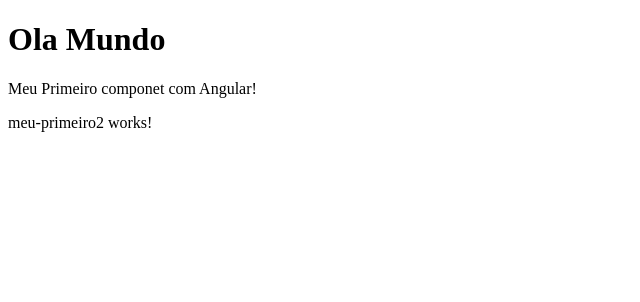
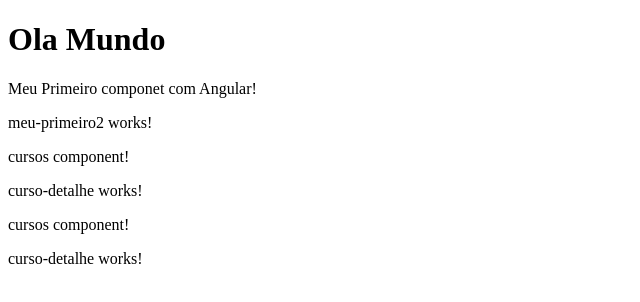
Before and after one commit to victormessiasaraujo/Loiane-Angular, an Angular app in the folder primeiro-projeto/: page / in a window 1280 px wide. Shown: the top 302 px of the page, without its empty margins (0-640 px from the left). Built offline with nearby package versions, Linux system fonts and the light colour scheme.

Commit message:
#aula 5: ngModule

```diff
--- a/primeiro-projeto/src/app/app.component.html
+++ b/primeiro-projeto/src/app/app.component.html
@@ -1,3 +1,7 @@
 <h1>{{title}}</h1>
+
 <meu-primeiro-component></meu-primeiro-component>
+
 <app-meu-primeiro2></app-meu-primeiro2>
+
+<app-cursos></app-cursos>
--- a/primeiro-projeto/src/app/app.module.ts
+++ b/primeiro-projeto/src/app/app.module.ts
@@ -3,6 +3,8 @@
 
 import { AppRoutingModule } from './app-routing.module';
 import { AppComponent } from './app.component';
+import { CursosModule } from './cursos/cursos.module';
+
 import { MeuPrimeiroComponent } from './meu-primeiro/meu-primeiro.component';
 import { MeuPrimeiro2Component } from './meu-primeiro2/meu-primeiro2.component';
 
@@ -14,7 +16,8 @@
   ],
   imports: [
     BrowserModule,
-    AppRoutingModule
+    AppRoutingModule,
+    CursosModule
   ],
   providers: [],
   bootstrap: [AppComponent]
--- /dev/null
+++ b/primeiro-projeto/src/app/cursos/curso-detalhe/curso-detalhe.component.html
@@ -0,0 +1 @@
+<p>curso-detalhe works!</p>
--- /dev/null
+++ b/primeiro-projeto/src/app/cursos/curso-detalhe/curso-detalhe.component.ts
@@ -0,0 +1,15 @@
+import { Component, OnInit } from '@angular/core';
+
+@Component({
+  selector: 'app-curso-detalhe',
+  templateUrl: './curso-detalhe.component.html',
+  styleUrls: ['./curso-detalhe.component.scss']
+})
+export class CursoDetalheComponent implements OnInit {
+
+  constructor() { }
+
+  ngOnInit(): void {
+  }
+
+}
--- /dev/null
+++ b/primeiro-projeto/src/app/cursos/cursos.component.html
@@ -0,0 +1,3 @@
+<p>cursos component!</p>
+
+<app-curso-detalhe></app-curso-detalhe>
--- /dev/null
+++ b/primeiro-projeto/src/app/cursos/cursos.component.ts
@@ -0,0 +1,15 @@
+import { Component, OnInit } from '@angular/core';
+
+@Component({
+  selector: 'app-cursos',
+  templateUrl: './cursos.component.html',
+  styleUrls: ['./cursos.component.scss']
+})
+export class CursosComponent implements OnInit {
+
+  constructor() { }
+
+  ngOnInit(): void {
+  }
+
+}
--- a/primeiro-projeto/src/app/meu-primeiro2/meu-primeiro2.component.html
+++ b/primeiro-projeto/src/app/meu-primeiro2/meu-primeiro2.component.html
@@ -1 +1,3 @@
 <p>meu-primeiro2 works!</p>
+
+<app-cursos></app-cursos>
```
Also changed, not shown: primeiro-projeto/src/app/cursos/cursos.module.ts (added, +19 -0 lines), primeiro-projeto/src/app/cursos/curso-detalhe/curso-detalhe.component.scss (added), primeiro-projeto/src/app/cursos/cursos.component.scss (added), 2 other files (tests, documents, lock files or other folders).
